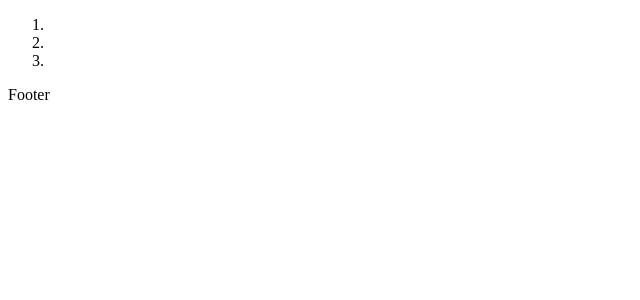
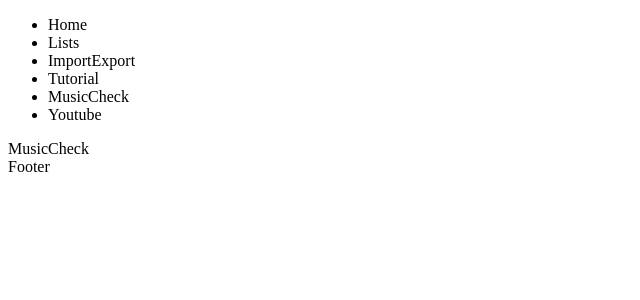
Before and after one commit to MSRMatrix/Media-player, a React (Vite) app: page /music-check in a window 1280 px wide. Shown: the top 300 px of the page, without its empty margins (0-640 px from the left). Built offline with nearby package versions, Linux system fonts and the light colour scheme.

Commit message:
add pages, PlaylistContext and navigation structure

```diff
--- a/src/App.jsx
+++ b/src/App.jsx
@@ -1,35 +1,66 @@
 import { createBrowserRouter, RouterProvider } from "react-router-dom"
 import AppShell from "./layout/AppShell"
+import { useState } from "react"
+import { PlaylistContext } from "./context/PlaylistContext"
+import Home from "./pages/Home"
+import Lists from "./pages/Lists"
+import List from "./pages/List"
+import ImportExport from "./pages/ImportExport"
+import Tutorial from "./pages/Tutorial"
+import MusicCheck from "./pages/MusicCheck"
+import Youtube from "./pages/Youtube"
+import NotFound from "./pages/NotFound"
 
 function App() {
+  const [playlistContext, setPlaylistContext] = useState([])
 
   const router = createBrowserRouter([
   {
-      path: "",
+    path: "/",
     element: <AppShell />,
     children: [
       {
-
-        },
-
-        {
-
+        index: true,
+        element: <Home />,
       },
       {
-
+        path: "lists",
+        element: <Lists />,
       },
-      ]
+      {
+        path: "lists/:id",
+        element: <List />,
+      },
+      {
+        path: "import-export",
+        element: <ImportExport />,
+      },
+      {
+        path: "tutorial",
+        element: <Tutorial />,
+      },
+      {
+        path: "music-check",
+        element: <MusicCheck />,
+      },
+      {
+        path: "youtube",
+        element: <Youtube />,
+      },
+    ],
   },
   {
     path: "*",
-      element: <AppShell />
+    element: <NotFound />,
   },
-  ])
-
+]);
 
   return (
     <>
+    <PlaylistContext.Provider value={{playlistContext, setPlaylistContext}}>
    <RouterProvider router={router} />
+   </PlaylistContext.Provider>
+
     </>
   )
 }
--- a/src/components/navigation/Navigation.jsx
+++ b/src/components/navigation/Navigation.jsx
@@ -1,23 +1,50 @@
+import { useNavigate } from "react-router-dom";
+
 const Navigation = () => {
+  const navigate = useNavigate()
+
+  function navigateFunction(e, path){
+
+   navigate(`/${path}`)
+  }
+
   const navArray = [
     {
-      name: "",
-    },
-
-    {
-      name: "",
+      path: "/",
+      name: "Home",
     },
     {
-      name: "",
+      path: "lists",
+      name: "Lists",
+    },
+    // {
+    //   path: "lists/:id",
+    //   name: "List",
+    // },
+    {
+      path: "import-export",
+      name: "ImportExport",
+    },
+    {
+      path: "tutorial",
+      name: "Tutorial",
+    },
+    {
+      path: "music-check",
+      name: "MusicCheck",
+    },
+    {
+      path: "youtube",
+      name: "Youtube",
     },
   ];
   return (
     <>
-      <ol>
+      <ul>
         {navArray.map((item) => (
-          <li key={item.name}>{item.name}</li>
+          <li key={item.name} value={item.name} onClick={(e) => navigateFunction(e, item.path)}>{item.name}</li>
         ))}
-      </ol>
+      </ul>
     </>
   );
 };
--- /dev/null
+++ b/src/context/PlaylistContext.jsx
@@ -0,0 +1,3 @@
+import { createContext } from "react";
+
+export const PlaylistContext = createContext(null)
--- /dev/null
+++ b/src/pages/Home.jsx
@@ -0,0 +1,9 @@
+const Home = () => {
+    return (
+        <>
+         Home
+        </>
+    )
+};
+
+export default Home;
--- /dev/null
+++ b/src/pages/ImportExport.jsx
@@ -0,0 +1,9 @@
+const ImportExport = () => {
+    return (
+        <>
+           ImportExport
+        </>
+    )
+};
+
+export default ImportExport;
--- a/src/elements/List.jsx
+++ b/src/pages/List.jsx
@@ -1,7 +1,7 @@
 const List = () => {
     return (
         <>
-
+            List
         </>
     )
 };
--- /dev/null
+++ b/src/pages/Lists.jsx
@@ -0,0 +1,9 @@
+const Lists = () => {
+    return (
+        <>
+         Lists
+        </>
+    )
+};
+
+export default Lists;
--- /dev/null
+++ b/src/pages/MusicCheck.jsx
@@ -0,0 +1,9 @@
+const MusicCheck = () => {
+    return (
+        <>
+        MusicCheck
+        </>
+    )
+};
+
+export default MusicCheck;
--- /dev/null
+++ b/src/pages/NotFound.jsx
@@ -0,0 +1,9 @@
+const NotFound = () => {
+    return (
+        <>
+         NotFound
+        </>
+    )
+};
+
+export default NotFound;
--- /dev/null
+++ b/src/pages/Tutorial.jsx
@@ -0,0 +1,9 @@
+const Tutorial = () => {
+    return (
+        <>
+          Tutorial
+        </>
+    )
+};
+
+export default Tutorial;
--- /dev/null
+++ b/src/pages/Youtube.jsx
@@ -0,0 +1,9 @@
+const Youtube = () => {
+    return (
+        <>
+            Youtube
+        </>
+    )
+};
+
+export default Youtube;
```
Lines whose indentation alone changed are shown as unchanged.
